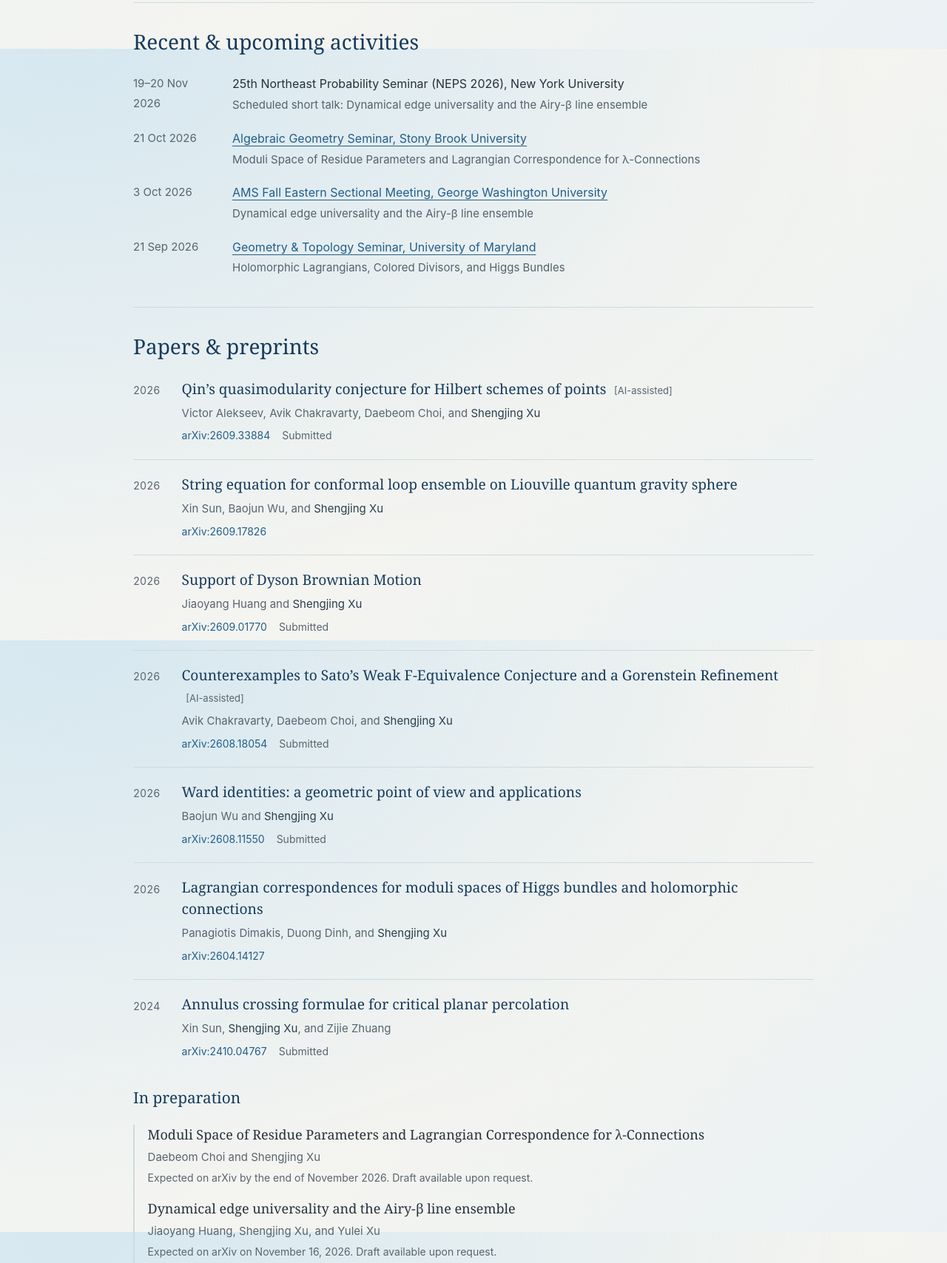
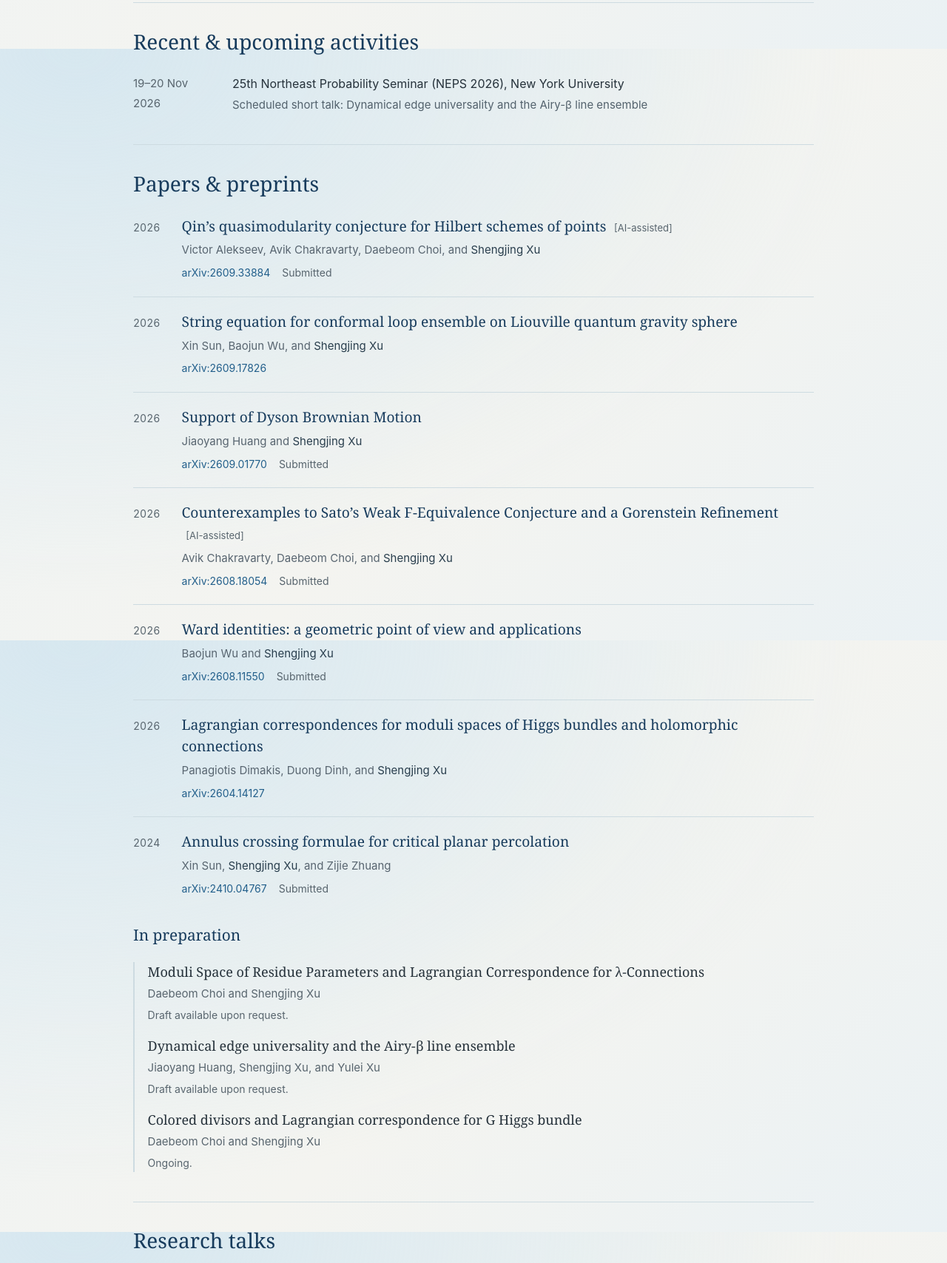
Before and after one commit to SJXU12/sjxu12.github.io, a plain HTML site: page index.html in a window 1280 px wide. Shown: the part 734-2442 px from the top of the page at 74% size. Drawn offline with Linux system fonts and the light colour scheme.

Commit message:
Simplify activities and work-in-progress listings
Keep the NEPS activity and simplify the public work-in-progress list.

```diff
--- a/index.html
+++ b/index.html
@@ -136,9 +136,6 @@
       <div class="section-heading"><h2 id="activities-title">Recent &amp; upcoming activities</h2></div>
       <ul class="activity-list">
         <li><time datetime="2026-11-19">19–20 Nov 2026</time><div>25th Northeast Probability Seminar (NEPS 2026), New York University<span class="activity-detail">Scheduled short talk: Dynamical edge universality and the Airy-β line ensemble</span></div></li>
-        <li><time datetime="2026-10-21">21 Oct 2026</time><div><a href="https://www.math.stonybrook.edu/calendar">Algebraic Geometry Seminar, Stony Brook University</a><span class="activity-detail">Moduli Space of Residue Parameters and Lagrangian Correspondence for λ-Connections</span></div></li>
-        <li><time datetime="2026-10-03">3 Oct 2026</time><div><a href="https://www.ams.org/meetings/sectional/2332_program_ss28.html">AMS Fall Eastern Sectional Meeting, George Washington University</a><span class="activity-detail">Dynamical edge universality and the Airy-β line ensemble</span></div></li>
-        <li><time datetime="2026-09-21">21 Sep 2026</time><div><a href="https://www-math.umd.edu/research/seminars/geometry-topology-seminar.html">Geometry &amp; Topology Seminar, University of Maryland</a><span class="activity-detail">Holomorphic Lagrangians, Colored Divisors, and Higgs Bundles</span></div></li>
       </ul>
     </section>
 
@@ -205,9 +202,8 @@
 
       <h3 class="subheading">In preparation</h3>
       <ul class="working-list">
-        <li><span class="working-title">Moduli Space of Residue Parameters and Lagrangian Correspondence for λ-Connections</span><span class="working-authors">Daebeom Choi and Shengjing Xu</span><span class="working-status">Expected on arXiv by the end of November 2026. Draft available upon request.</span></li>
-        <li><span class="working-title">Dynamical edge universality and the Airy-β line ensemble</span><span class="working-authors">Jiaoyang Huang, Shengjing Xu, and Yulei Xu</span><span class="working-status">Expected on arXiv on November 16, 2026. Draft available upon request.</span></li>
-        <li><span class="working-title">Lagrangian Correspondence in Higgs moduli and Fourier–Mukai Duality</span><span class="working-authors">Daebeom Choi and Shengjing Xu</span><span class="working-status">In preparation.</span></li>
+        <li><span class="working-title">Moduli Space of Residue Parameters and Lagrangian Correspondence for λ-Connections</span><span class="working-authors">Daebeom Choi and Shengjing Xu</span><span class="working-status">Draft available upon request.</span></li>
+        <li><span class="working-title">Dynamical edge universality and the Airy-β line ensemble</span><span class="working-authors">Jiaoyang Huang, Shengjing Xu, and Yulei Xu</span><span class="working-status">Draft available upon request.</span></li>
         <li><span class="working-title">Colored divisors and Lagrangian correspondence for G Higgs bundle</span><span class="working-authors">Daebeom Choi and Shengjing Xu</span><span class="working-status">Ongoing.</span></li>
       </ul>
     </section>
```
